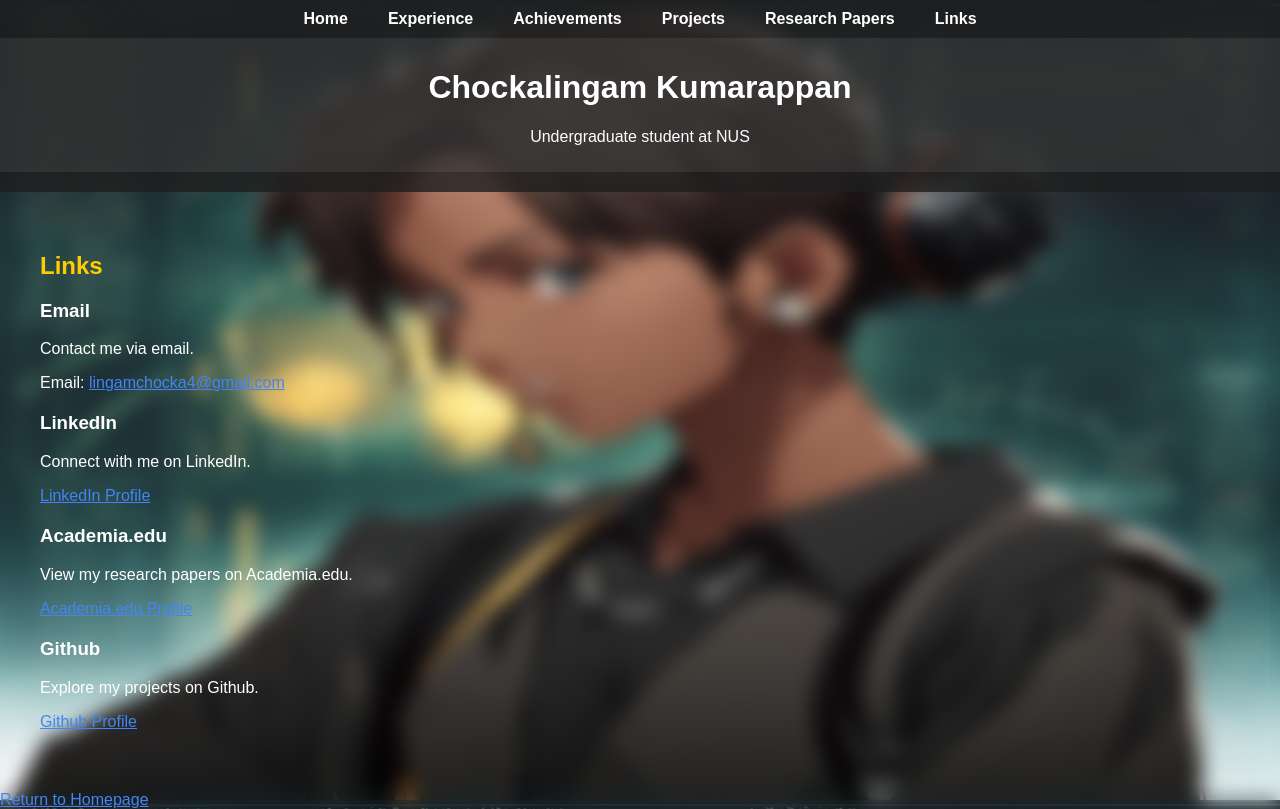
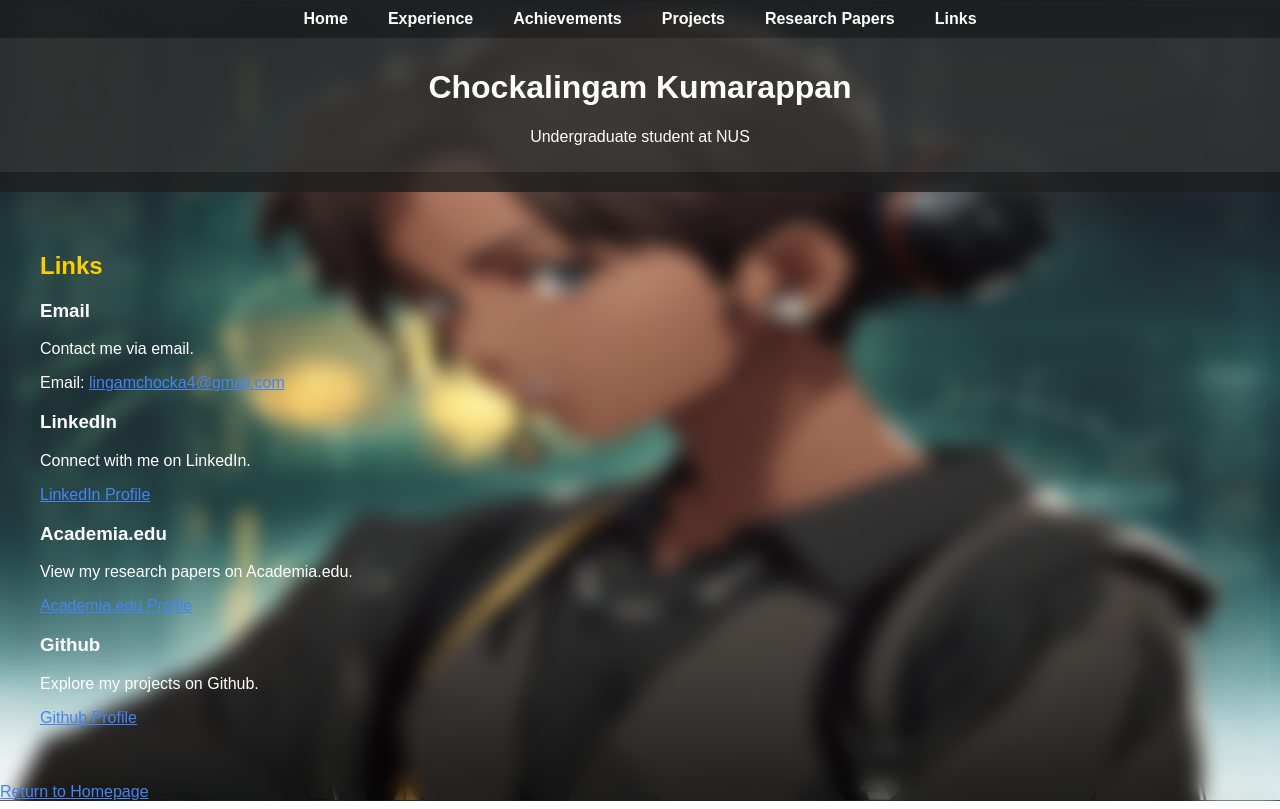
Before and after one commit to RedBOyC/Web-Portfolio, a plain HTML site: page links.html in a window 1280 px wide. Drawn offline with Linux system fonts and the light colour scheme.

Commit message:
Update links.html

```diff
--- a/links.html
+++ b/links.html
@@ -2,7 +2,7 @@
 <html lang="en">
 <head>
     <meta http-equiv="Content-Security-Policy" content="interest-cohort=()">
-    <meta http-equiv="Content-Security-Policy" content="SameSite=None; Secure"> <!-- Add this line -->
+    <meta http-equiv="Content-Security-Policy" content="SameSite=None; Secure">
     <meta charset="UTF-8">
     <meta name="viewport" content="width=device-width, initial-scale=1.0">
     <title>Chockalingam Kumarappan - Links</title>
@@ -25,52 +25,32 @@
     <main>
         <h2>Links</h2>
 
-        <ul>
-            <li>
+        <section>
             <h3>Email</h3>
-                <p>
-                    Contact me via email.
-                </p>
-                <p>
-                    Email: <a href="mailto:lingamchocka4@gmail.com">lingamchocka4@gmail.com</a>
-                </p>
-            </li>
+            <p>Contact me via email.</p>
+            <p>Email: <a href="mailto:lingamchocka4@gmail.com">lingamchocka4@gmail.com</a></p>
+        </section>
 
-            <li>
+        <section>
             <h3>LinkedIn</h3>
-                <p>
-                    Connect with me on LinkedIn.
-                </p>
-                <p>
-                    <a href="https://www.linkedin.com/in/chockalingam-kumarappan?lipi=urn%3Ali%3Apage%3Ad_flagship3_profile_view_base_contact_details%3B8645E2MeRDSMwsO7A6UkUw%3D%3D" target="_blank">LinkedIn Profile</a>
-                </p>
-            </li>
+            <p>Connect with me on LinkedIn.</p>
+            <p><a href="https://www.linkedin.com/in/chockalingam-kumarappan?lipi=urn%3Ali%3Apage%3Ad_flagship3_profile_view_base_contact_details%3B8645E2MeRDSMwsO7A6UkUw%3D%3D" target="_blank">LinkedIn Profile</a></p>
+        </section>
 
-            <li>
+        <section>
             <h3>Academia.edu</h3>
-                <p>
-                    View my research papers on Academia.edu.
-                </p>
-                <p>
-                    <a href="https://chockalingamkumarappan.academia.edu/" target="_blank">Academia.edu Profile</a>
-                </p>
-            </li>
+            <p>View my research papers on Academia.edu.</p>
+            <p><a href="https://chockalingamkumarappan.academia.edu/" target="_blank">Academia.edu Profile</a></p>
+        </section>
 
-            <li>
+        <section>
             <h3>Github</h3>
-                <p>
-                    Explore my projects on Github.
-                </p>
-                <p>
-                    <a href="https://github.com/RedBOyC" target="_blank">Github Profile</a>
-                </p>
-            </li>
+            <p>Explore my projects on Github.</p>
+            <p><a href="https://github.com/RedBOyC" target="_blank">Github Profile</a></p>
+        </section>
 
         <!-- Add more links as needed -->
 
-        </ul>
-    </main>
-</ul>
     </main>
 
     <footer>
```
Lines whose indentation alone changed are shown as unchanged.
